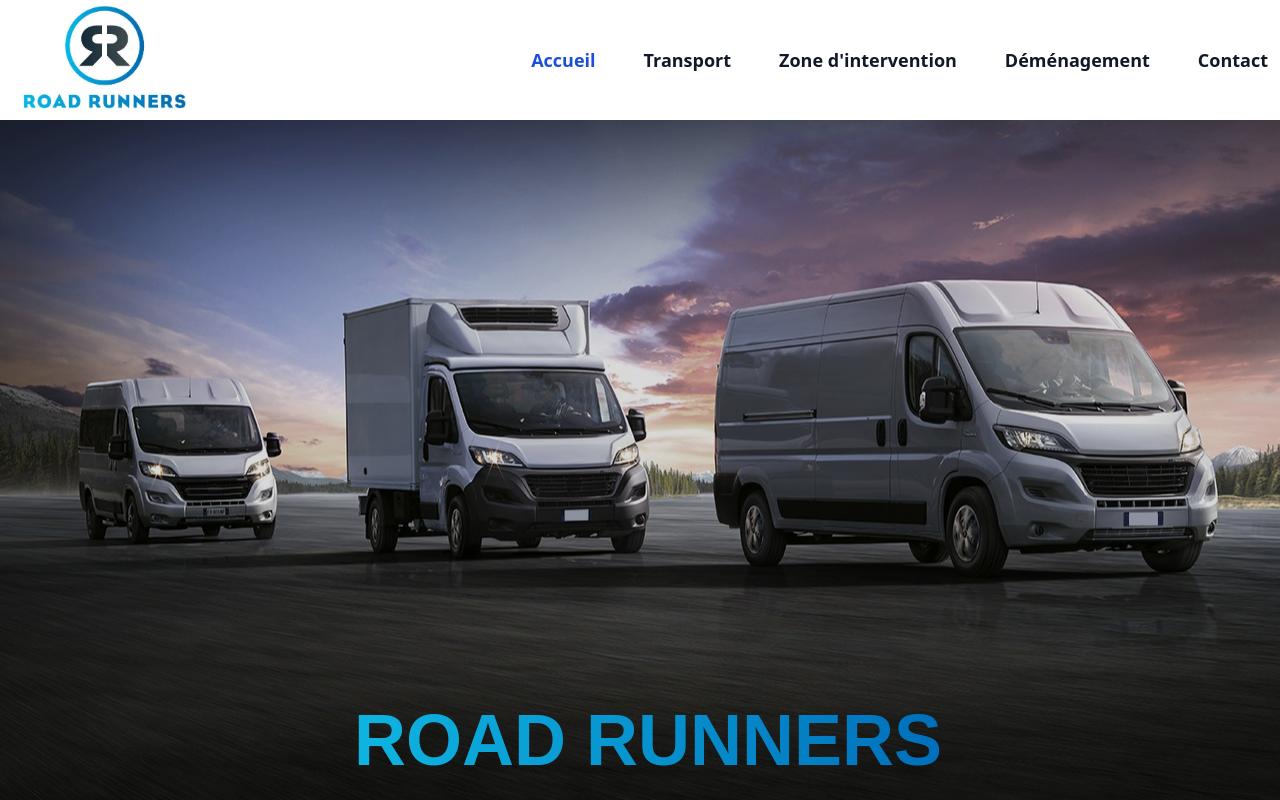
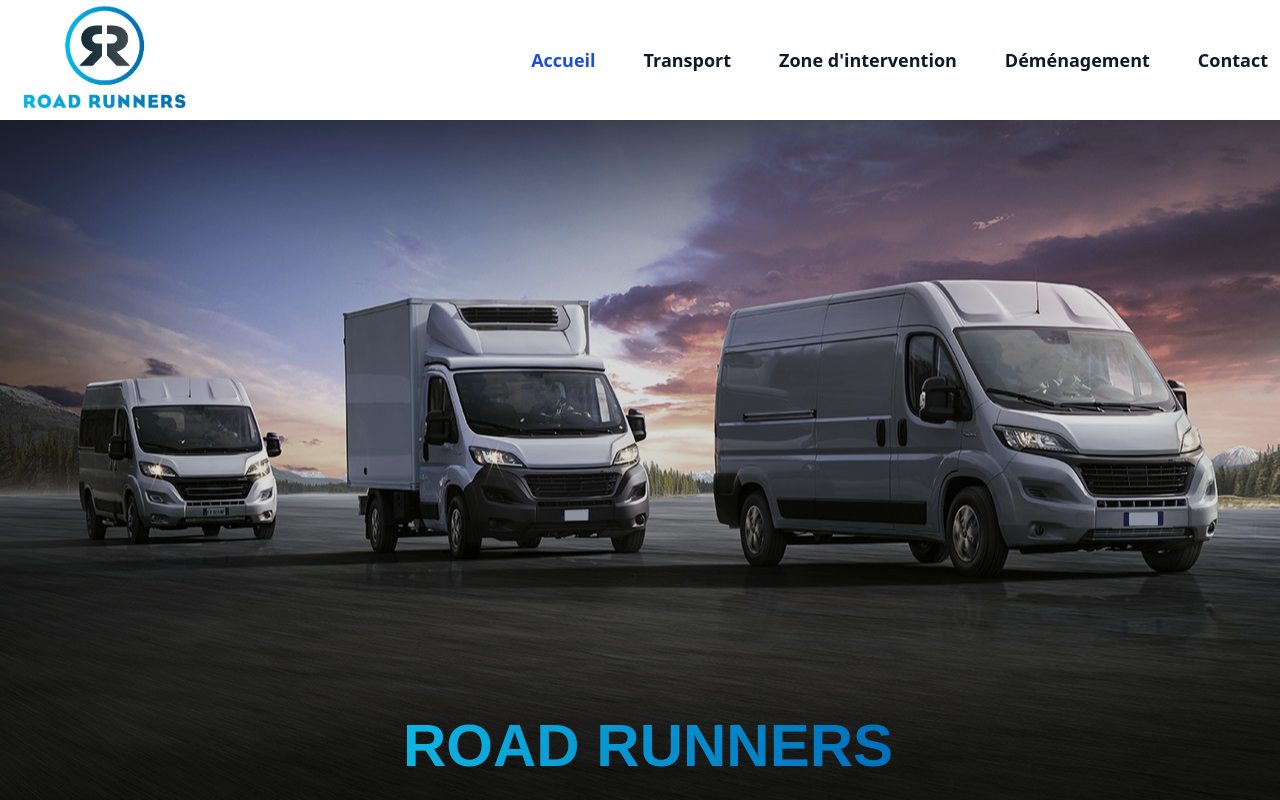
Before and after one commit to Jolan95/Next-roadrunners, a Next.js app: page / in a window 1280 px wide. Shown: the top 800 px of the page. Built offline with nearby package versions, Linux system fonts and the light colour scheme.

Commit message:
van image

```diff
--- a/components/first-section.js
+++ b/components/first-section.js
@@ -5,7 +5,7 @@
     <section className='section-presentation' style={{backgroundImage: `url(`+props.bg.src+`)`, }}>
         <div className='h-full flex items-end justify-center'>
             <div className="pl-4 pb-6">
-                <h1 className='md:text-7xl text-2xl  color-logo kanit'>{props.title}</h1>
+                <h1 className='md:text-6xl text-2xl  color-logo kanit'>{props.title}</h1>
                 <h2 className='md:text-2xl text-xl font-semibold  text-white'></h2>
             </div>
         </div>
```
